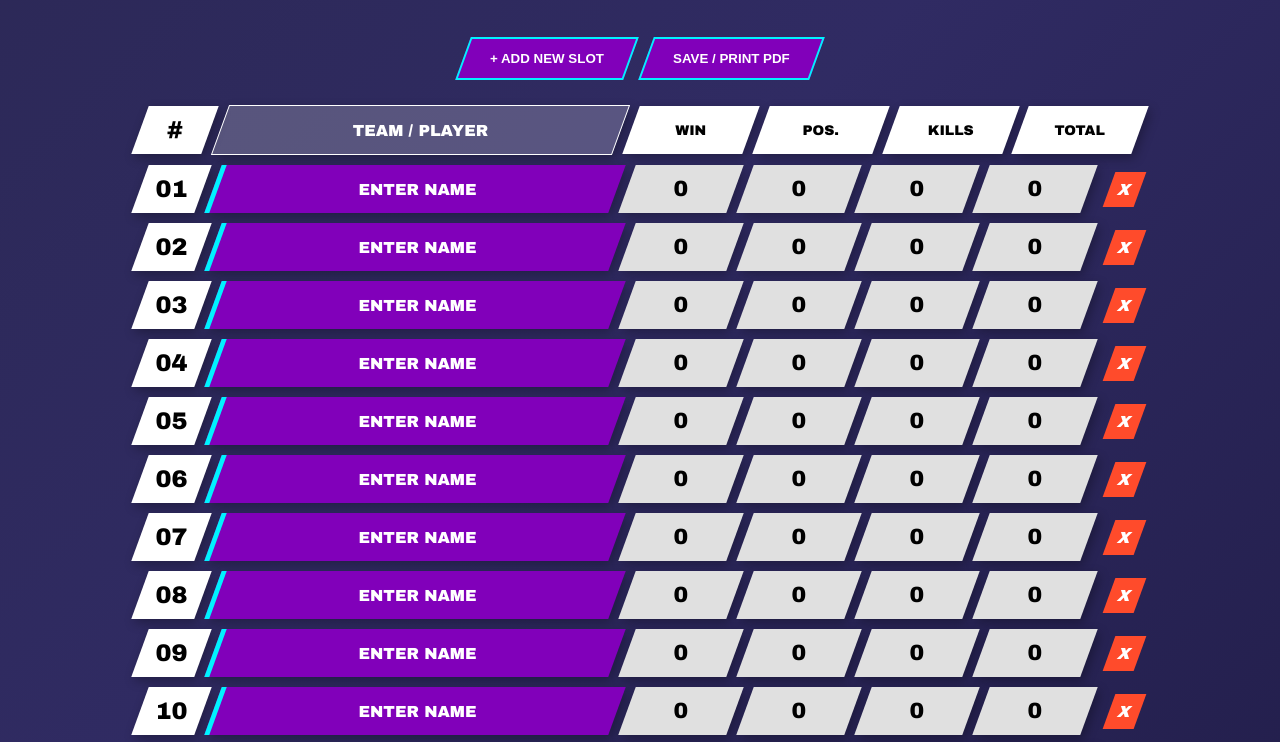
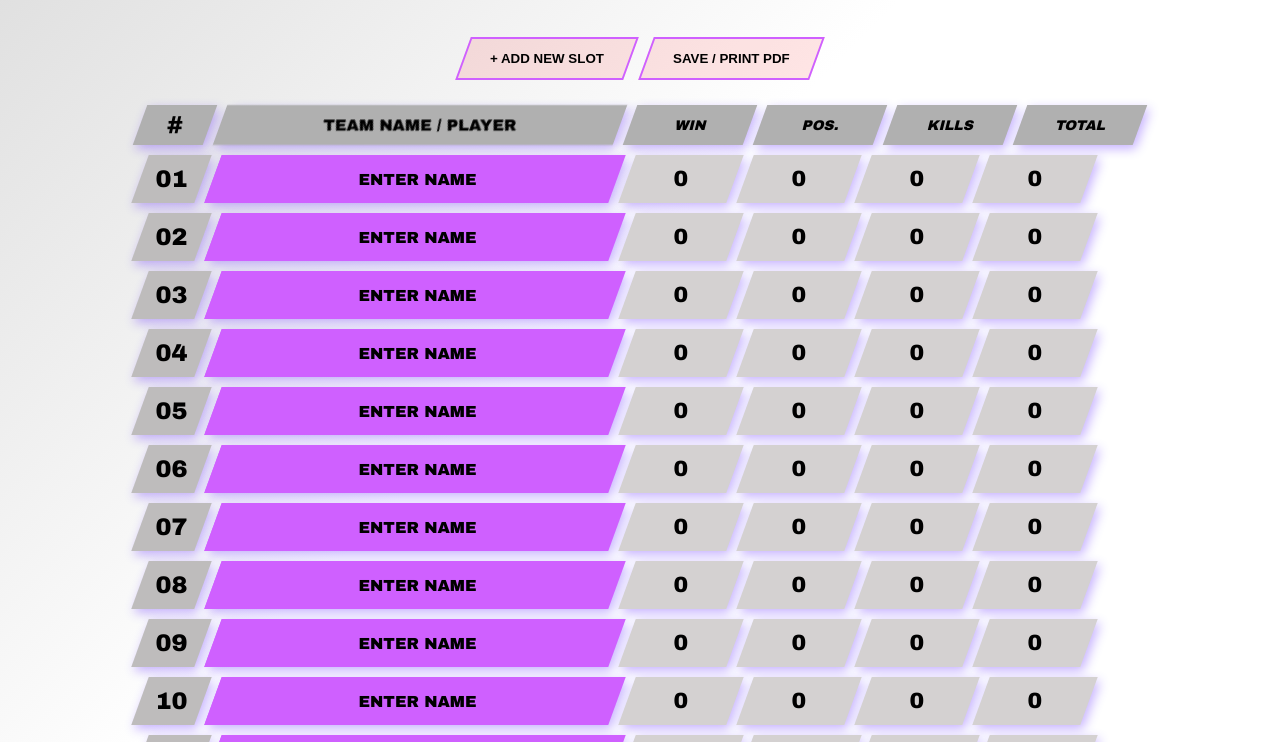
Before and after one commit to sangharsh6700/legend-esport-, a plain HTML site: page index.html in a window 1280 px wide. Shown: the part 133-875 px from the top of the page. Drawn offline with Linux system fonts and the light colour scheme.

Commit message:
Update index.html

```diff
--- a/index.html
+++ b/index.html
@@ -6,23 +6,15 @@
     <title>Legend Esports Leaderboard</title>
     <style>
         :root {
-            --primary-color: #8100ba;
-            --accent-color: #00f2ff;
-            --bg-dark: #0f0c29;
+            --primary-color: #cf60ff;
+            --accent-color: #cf60ff;
+            --bg-dark: #ffffff;
             --text-white: #ffffff;
-            --highlight: #ff00ea;
-        }
-
-        /* FIX: This forces the colors to show up when saving as PDF */
-        * {
-            -webkit-print-color-adjust: exact !important;
-            print-color-adjust: exact !important;
-            color-adjust: exact !important;
+            --highlight: hsl(305, 82%, 78%);
         }
 
         body {
-            background: #0f0c29; /* Fallback */
-            background: linear-gradient(-45deg, #0f0c29, #302b63, #24243e, #8100ba);
+            background: linear-gradient(-45deg, #ffffff, #ffffff, #979797, #837e83);
             background-size: 400% 400%;
             animation: gradientBG 15s ease infinite;
             font-family: 'Arial Black', Gadget, sans-serif;
@@ -33,6 +25,9 @@
             margin: 0;
             color: var(--text-white);
             min-height: 100vh;
+            /* CRITICAL FOR PDF COLORS */
+            -webkit-print-color-adjust: exact !important;
+            print-color-adjust: exact !important;
         }
 
         @keyframes gradientBG {
@@ -41,16 +36,18 @@
             100% { background-position: 0% 50%; }
         }
 
+        /* --- LEGEND ESPORTS HEADER --- */
         .main-header {
             text-align: center;
             margin-bottom: 40px;
             position: relative;
+            z-index: 10;
         }
 
         .title-container {
             display: inline-block;
             transform: skewX(-20deg);
-            background: #fff;
+            background: #ffffff;
             padding: 10px 60px;
             box-shadow: 10px 10px 0px var(--accent-color);
             border-left: 10px solid var(--primary-color);
@@ -59,7 +56,7 @@
         .main-title {
             transform: skewX(20deg);
             font-size: 60px;
-            color: #000 !important;
+            color: #000000;
             margin: 0;
             text-transform: uppercase;
             letter-spacing: -2px;
@@ -69,7 +66,7 @@
 
         .subtitle {
             background: var(--accent-color);
-            color: #000 !important;
+            color: #202020;
             display: inline-block;
             padding: 5px 20px;
             transform: skewX(-20deg) translateY(-10px);
@@ -84,6 +81,7 @@
             transform: skewX(20deg);
         }
 
+        /* --- CONTROLS --- */
         .controls {
             margin-bottom: 25px;
             display: flex;
@@ -91,18 +89,29 @@
         }
 
         button {
-            background: var(--primary-color);
-            color: white;
+            background: rgba(253, 4, 4, 0.1);
+            color: rgb(0, 0, 0);
             border: 2px solid var(--accent-color);
             padding: 12px 25px;
             cursor: pointer;
             font-weight: bold;
             text-transform: uppercase;
             transform: skewX(-20deg);
+            transition: 0.3s;
         }
 
-        button span { display: inline-block; transform: skewX(20deg); }
+        button span {
+            display: inline-block;
+            transform: skewX(20deg);
+        }
 
+        button:hover {
+            background: var(--accent-color);
+            color: #ff0000;
+            box-shadow: 0 0 20px var(--accent-color);
+        }
+
+        /* --- LEADERBOARD TABLE --- */
         .container {
             width: 100%;
             max-width: 1000px;
@@ -113,7 +122,7 @@
             gap: 10px;
             margin-bottom: 10px;
             align-items: center;
-            page-break-inside: avoid;
+            transition: 0.2s;
         }
 
         .box {
@@ -125,7 +134,10 @@
             outline: none;
             border: none;
             min-height: 48px;
-            box-shadow: 4px 4px 10px rgba(0,0,0,0.3);
+            box-shadow: 4px 4px 10px rgba(68, 0, 255, 0.3);
+            transition: 0.2s;
+            -webkit-print-color-adjust: exact !important;
+            print-color-adjust: exact !important;
         }
 
         .box span {
@@ -133,45 +145,78 @@
             display: inline-block;
             width: 100%;
             text-align: center;
+            white-space: nowrap;
             font-weight: 900;
         }
 
-        .col-num { width: 70px; background: #fff !important; color: #000 !important; font-size: 24px; }
-        .col-name-head { width: 40%; background: rgba(255,255,255,0.2) !important; border: 1px solid #fff; }
-        .col-name-row { width: 40%; background: var(--primary-color) !important; color: #fff !important; text-align: left; padding: 0 20px; border-left: 5px solid var(--accent-color); }
+        /* Column Styles */
+        .col-num { width: 70px; background: #bebcbc; color: #000000; font-size: 24px; }
+        .col-name-head { width: 40%; background: rgba(196, 193, 193, 0.2); backdrop-filter: blur(5px); }
 
-        .col-stat-head { width: 12%; background: #fff !important; color: #000 !important; font-size: 14px; }
-        .col-stat-row { width: 12%; background: #e0e0e0 !important; color: #000 !important; font-size: 22px; }
+        /* Team Name Row - We will make text black here as requested */
+        .col-name-row {
+            width: 40%;
+            background: var(--primary-color);
+            color: #000000; /* Text is now Black */
+            text-align: left;
+            padding: 0 20px;
+            border-left: 5px solid var(--accent-color);
+        }
 
+        .col-stat-head { width: 12%; background: #c0bebe; color: #000; font-style: italic; font-size: 14px; }
+        .col-stat-row { width: 12%; background: #d4d1d1; color: #000; font-size: 22px; }
+
+        /* Editable Focus State */
         .box:focus {
             background: var(--highlight) !important;
-            color: #fff !important;
+            color: #aaaaaa !important;
         }
 
+        .header-row .box {
+            min-height: 40px;
+            background: hsl(0, 0%, 69%);
+            color: #000000;
+        }
+
+        /* Delete Button */
         .btn-del {
-            background: #ff4b2b !important;
-            color: white !important;
+            background: #ff4b2b;
+            color: white;
             width: 35px;
             height: 35px;
             display: flex;
             align-items: center;
             justify-content: center;
             cursor: pointer;
+            opacity: 0;
+            transition: 0.3s;
             transform: skewX(-20deg);
             margin-left: 10px;
+            font-family: sans-serif;
             font-weight: bold;
         }
 
-        /* PRINT SETTINGS */
+        .row:hover .btn-del { opacity: 1; }
+
+        /* --- PDF / PRINT FIXES --- */
         @media print {
             body {
-                background: #0f0c29 !important; /* Keep a dark background in PDF */
+                background: linear-gradient(-45deg, #ff0000, #302b63, #24243e, #8100ba) !important;
+                -webkit-print-color-adjust: exact !important;
+                print-color-adjust: exact !important;
             }
-            .controls, .btn-del {
-                display: none !important; /* Hide buttons on the final save */
+            .controls, .btn-del { display: none !important; }
+
+            /* Keeping the Purple background but ensuring text is black */
+            .col-name-row {
+                background-color: #dba5fa !important;
+                color: #000 !important;
             }
-            .main-title, .subtitle, .col-num, .col-stat-head {
-                color: #000 !important;
+            .box {
+                box-shadow: none !important;
+            }
+            .subtitle {
+                background-color: #a052ee !important;
             }
         }
     </style>
@@ -196,7 +241,7 @@
 <div class="container">
     <div class="row header-row">
         <div class="box col-num" contenteditable="true"><span>#</span></div>
-        <div class="box col-name-head" contenteditable="true"><span>TEAM / PLAYER</span></div>
+        <div class="box col-name-head" contenteditable="true"><span>TEAM NAME / PLAYER</span></div>
         <div class="box col-stat-head" contenteditable="true"><span>WIN</span></div>
         <div class="box col-stat-head" contenteditable="true"><span>POS.</span></div>
         <div class="box col-stat-head" contenteditable="true"><span>KILLS</span></div>
@@ -212,6 +257,7 @@
     function addRow() {
         rowCount++;
         const displayNum = rowCount < 10 ? '0' + rowCount : rowCount;
+
         const row = document.createElement('div');
         row.className = 'row';
         row.innerHTML = `
```
